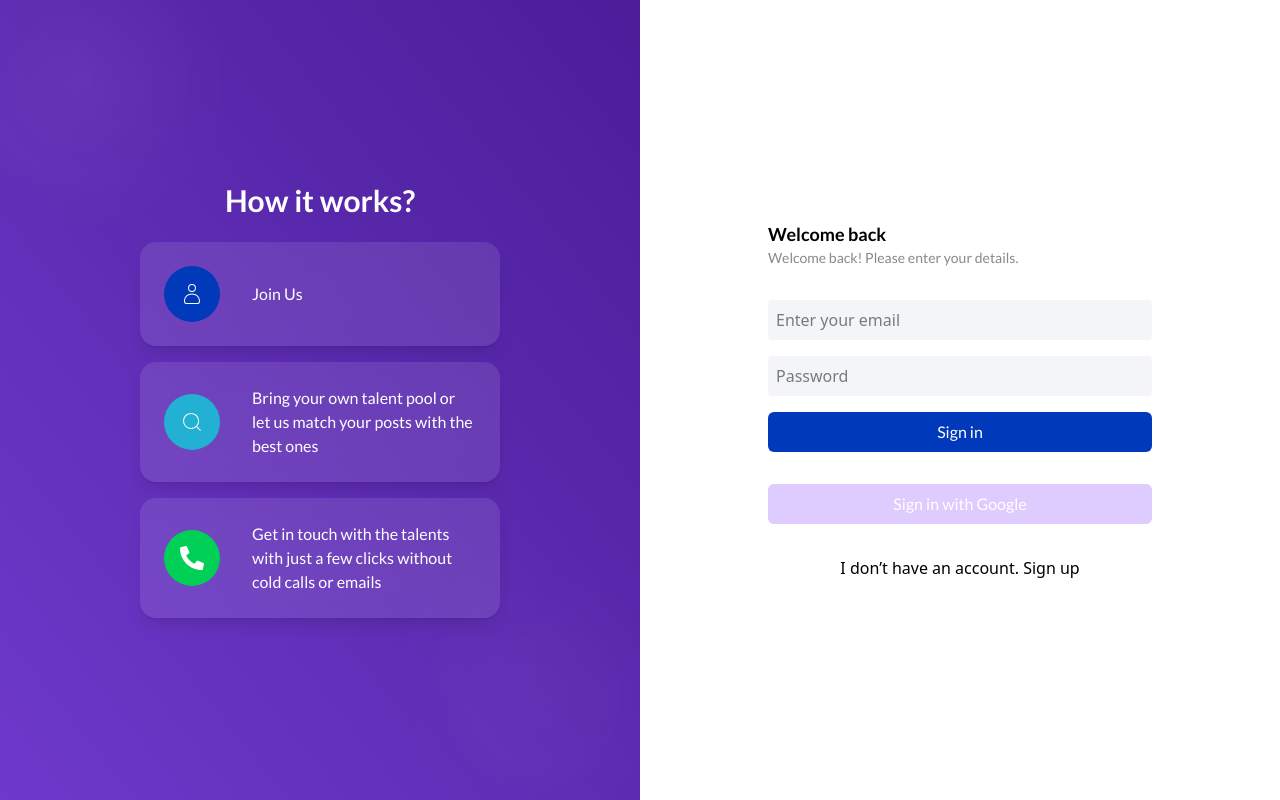
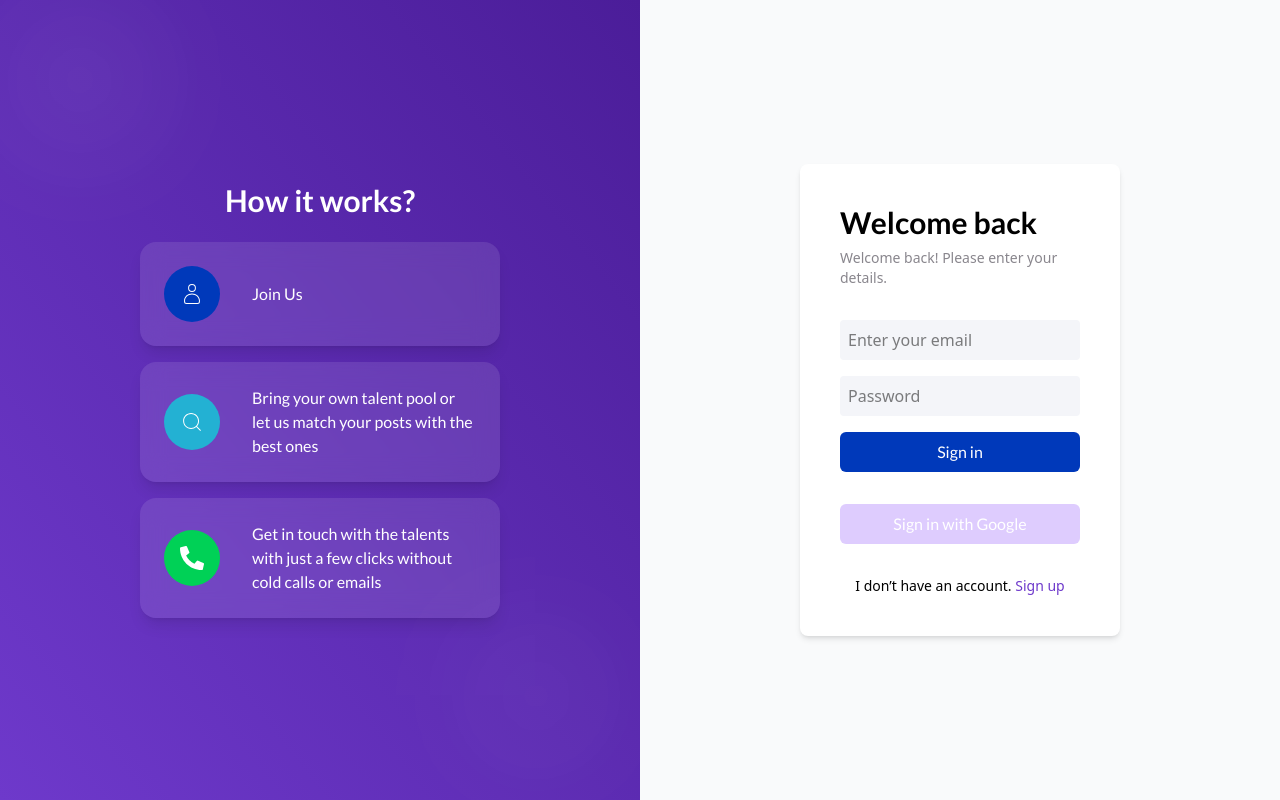
Before and after one commit to Favics-T/Admin-Dashboard, a React (Vite) app: page /login in a window 1280 px wide. Built offline with nearby package versions, Linux system fonts and the light colour scheme.

Commit message:
added responsiveness to sign in

```diff
--- a/src/App.jsx
+++ b/src/App.jsx
@@ -11,7 +11,7 @@ import Teams from './pages/Pages/Profile/Teams';
 import AllProjects from './pages/Pages/Profile/AllProjects';
 import Report from './pages/Pages/Users/Report';
 import NewUser from './pages/Pages/Users/NewUser';
-// import Layout from './components/Layout';
+import KanbanDashboard from './pages/Application/Kanban/Kanban';
 import SplashCard from './Authentication/components/SplashCard'
 import Setting from './pages/Pages/Account/Setting';
 import Billing from './pages/Pages/Account/Billing';
@@ -60,6 +60,7 @@ const App = () => {
           <Route path='/pages/projects/timeline' element={<Timeline />} />
           <Route path='/pages/projects/newproject' element={<NewProject />} />
           <Route path='/pages/pricingpage' element={<PricingPage />} />
+          <Route path='/application/kanban' element={<KanbanDashboard />} />
           <Route />
         </Route>
 
--- a/src/Authentication/Login.jsx
+++ b/src/Authentication/Login.jsx
@@ -29,15 +29,18 @@ const Login = () => {
   };
 
   return (
-    <div className="flex px-4 md:h-screen justify-center items-center">
-      <div className="flex flex-col gap-8 w-96">
+    <div className="flex justify-center items-center w-full px-4 md:px-40 py-6 md:h-screen bg-gray-50">
+      <div className="flex flex-col gap-8 w-full max-w-md bg-white p-6 md:p-10 rounded-lg shadow-md">
+
+        {/* Title */}
         <div>
-          <h1 className="Lato text-lg">Welcome back</h1>
-          <p className="text-sm text-[#89868D] lato">
+          <h1 className="Lato text-2xl md:text-3xl font-semibold">Welcome back</h1>
+          <p className="text-sm text-[#89868D] mt-2">
             Welcome back! Please enter your details.
           </p>
         </div>
 
+        {/* Form */}
         <form onSubmit={handleSubmit} className="flex flex-col gap-4 w-full">
           {inputFields.map((field) => (
             <InputField
@@ -51,20 +54,24 @@ const Login = () => {
           <Button
             label="Sign in"
             type="submit"
-            style="bg-[#0039BA] text-white"
+            style="bg-[#0039BA] text-white w-full"
           />
         </form>
 
+        {/* Google login */}
         <Button
           label="Sign in with Google"
-          style="bg-[#DECCFE] text-[#3A3541]"
+          style="bg-[#DECCFE] text-[#3A3541] w-full"
           onClick={() => alert("Google login coming soon...")}
         />
-        <Link to="/signup">
-          <p className="text-center hover:underline cursor-pointer">
-            I don’t have an account. <span>Sign up</span>
-          </p>
-        </Link>
+
+        {/* Signup link */}
+        <p className="text-center text-sm">
+          I don’t have an account.{" "}
+          <Link to="/signup" className="text-[#6E39CB] hover:underline">
+            Sign up
+          </Link>
+        </p>
       </div>
     </div>
   );
--- a/src/data/pages.js
+++ b/src/data/pages.js
@@ -72,7 +72,7 @@ export const sidebarList = [
     title: "Applications",
     icon: FaChevronUp,
     children: [
-      { title: "Kanban", path: "/kanban" },
+      { title: "Kanban", path: "application/kanban" },
       { title: "Wizard", path: "/path" },
       { title: "Data Tables", path: "/datatables" },
       { title: "Calendar", path: "/calendar" },
--- /dev/null
+++ b/src/pages/Application/Kanban/Kanban.jsx
@@ -0,0 +1,11 @@
+import React from 'react'
+
+function Kanban() {
+  return (
+    <div>
+
+    </div>
+  )
+}
+
+export default Kanban
--- a/src/pages/Pages/Notification.jsx
+++ b/src/pages/Pages/Notification.jsx
@@ -1,4 +1,5 @@
 import React from "react";
+
 
 import NotificationCard from "./Notification/NotificationCard";
 import Alert from "./Notification/notificationComponent/Alert";
```
